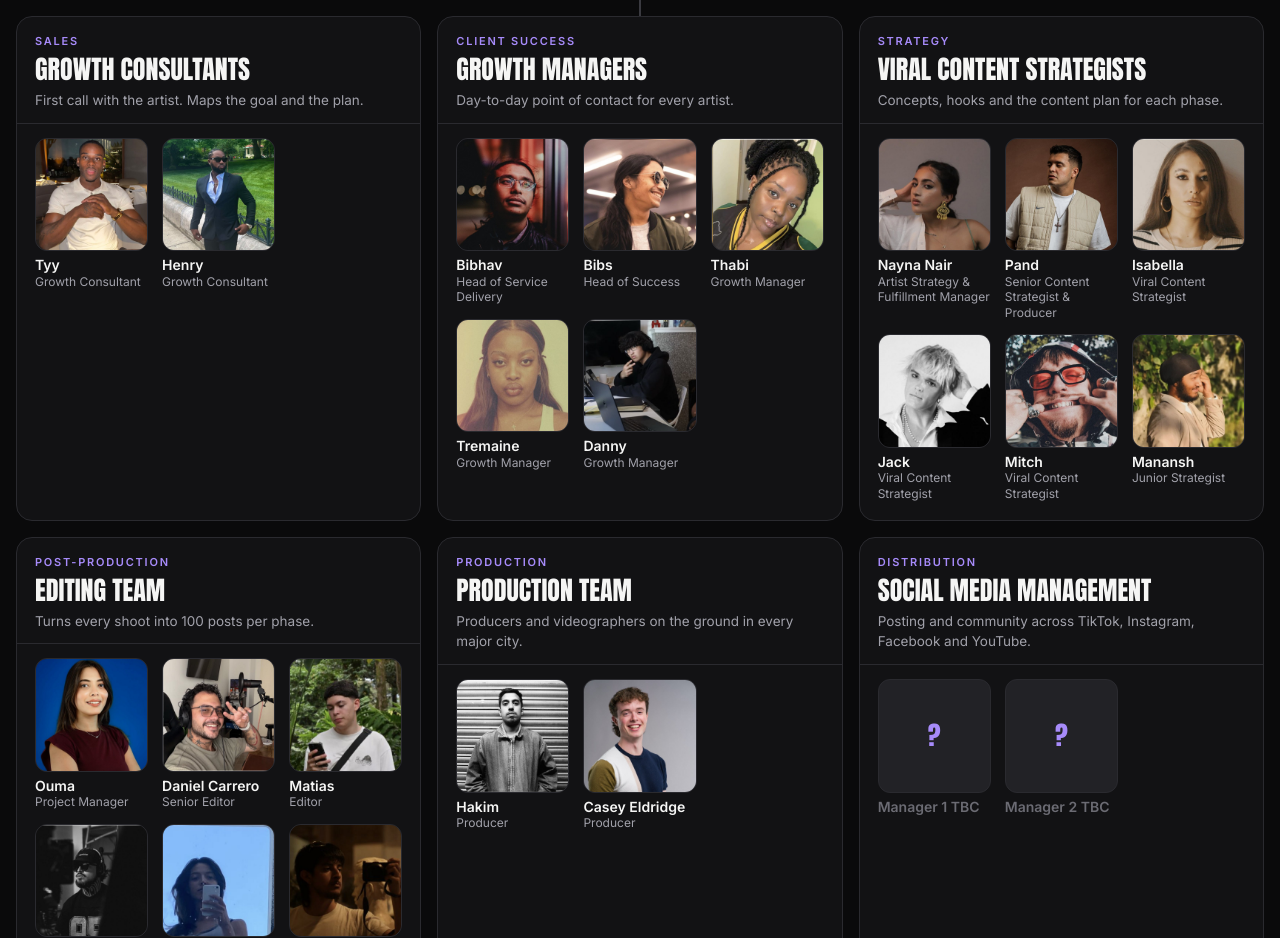
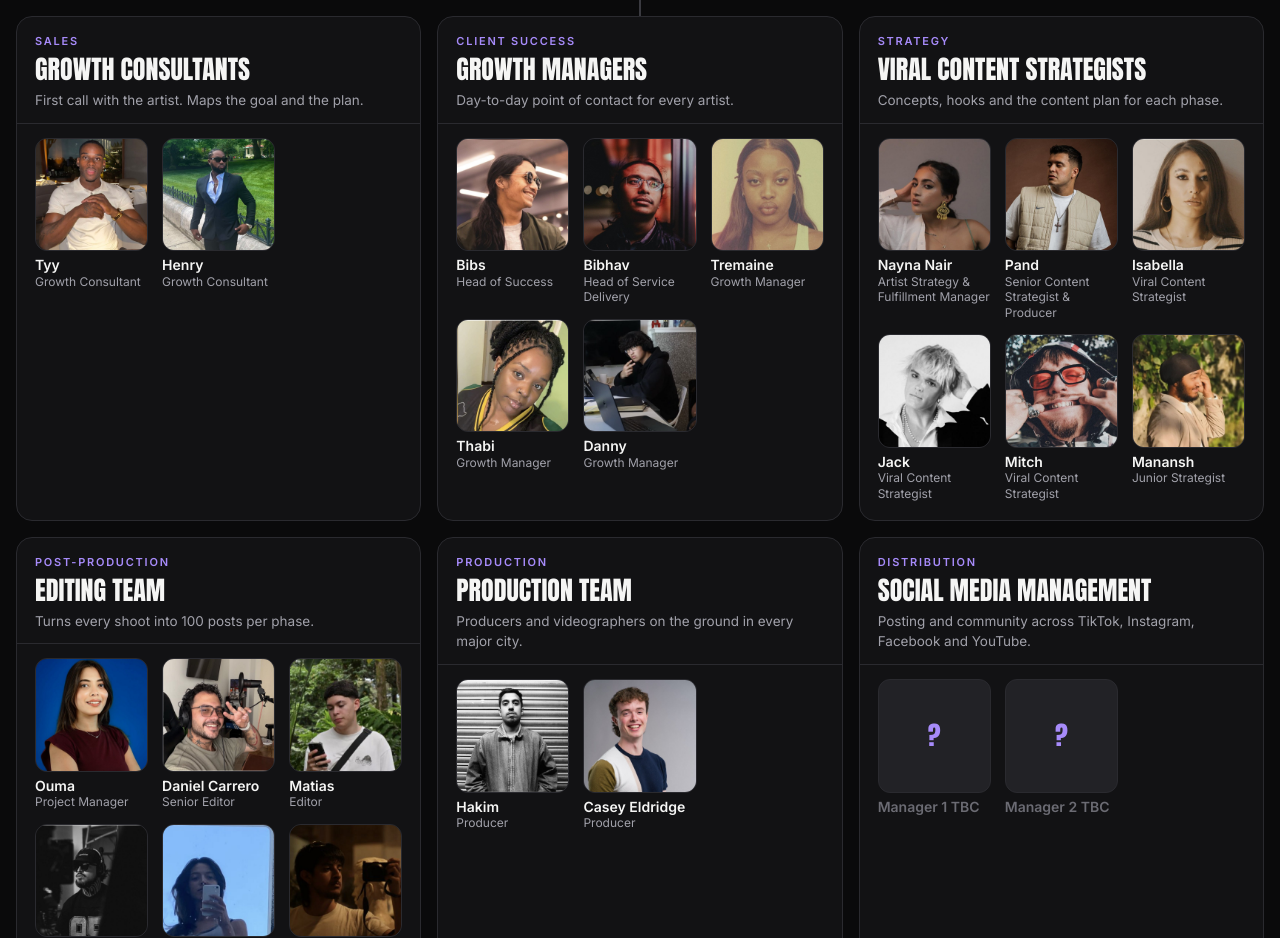
Before and after one commit to isaac-rapville/rapville-case-studies, a plain HTML site: page team.html in a window 1280 px wide. Shown: the part 1300-2238 px from the top of the page. Drawn offline with Linux system fonts and the light colour scheme.

Commit message:
Team: reorder growth managers
Co-Authored-By: Claude Opus 5.5 <noreply@anthropic.com>
Claude-Session: https://claude.ai/code/session_0136qTBmhKNJ9QXRy4zr9QTb

```diff
--- a/team.html
+++ b/team.html
@@ -174,7 +174,7 @@ footer .wrap{padding-block:20px}
 /* ---------- Edit team here ---------- */
 const DEPTS = [
   {k:"Sales", name:"Growth Consultants", what:"First call with the artist. Maps the goal and the plan.", people:[["Tyy","Growth Consultant","images/team/tyy.jpg"],["Henry","Growth Consultant","images/team/henry.jpg"]]},
-  {k:"Client success", name:"Growth Managers", what:"Day-to-day point of contact for every artist.", people:[["Bibhav","Head of Service Delivery","images/team/bibhav.jpg"],["Bibs","Head of Success","images/team/bibs.jpg"],["Thabi","Growth Manager","images/team/thabi.jpg"],["Tremaine","Growth Manager","images/team/tremaine.jpg"],["Danny","Growth Manager","images/team/danny.jpg"]]},
+  {k:"Client success", name:"Growth Managers", what:"Day-to-day point of contact for every artist.", people:[["Bibs","Head of Success","images/team/bibs.jpg"],["Bibhav","Head of Service Delivery","images/team/bibhav.jpg"],["Tremaine","Growth Manager","images/team/tremaine.jpg"],["Thabi","Growth Manager","images/team/thabi.jpg"],["Danny","Growth Manager","images/team/danny.jpg"]]},
   {k:"Strategy", name:"Viral Content Strategists", what:"Concepts, hooks and the content plan for each phase.", people:[["Nayna Nair","Artist Strategy & Fulfillment Manager","images/team/nayna.jpg"],["Pand","Senior Content Strategist & Producer","images/team/pand.jpg"],["Isabella","Viral Content Strategist","images/team/isabella.jpg"],["Jack","Viral Content Strategist","images/team/jack.jpg"],["Mitch","Viral Content Strategist","images/team/mitch.jpg"],["Manansh","Junior Strategist","images/team/manansh.jpg"]]},
   {k:"Post-production", name:"Editing Team", what:"Turns every shoot into 100 posts per phase.", people:[["Ouma","Project Manager","images/team/ouma.jpg"],["Daniel Carrero","Senior Editor","images/team/daniel-carrero.jpg"],["Matias","Editor","images/team/matias.jpg"],["Shinobi","Editor","images/team/shinobi.jpg"],["Angele","Editor","images/team/angele.jpg"],["Tomas","Editor","images/team/tomas.jpg"],["Valeria","Editor","images/team/valeria.jpg"],["Santiago","Editor","images/team/santiago.jpg"]]},
   {k:"Production", name:"Production Team", what:"Producers and videographers on the ground in every major city.", people:[["Hakim","Producer","images/team/hakim.jpg"],["Casey Eldridge","Producer","images/team/casey-eldridge.jpg"]], link:"#production"},
```
